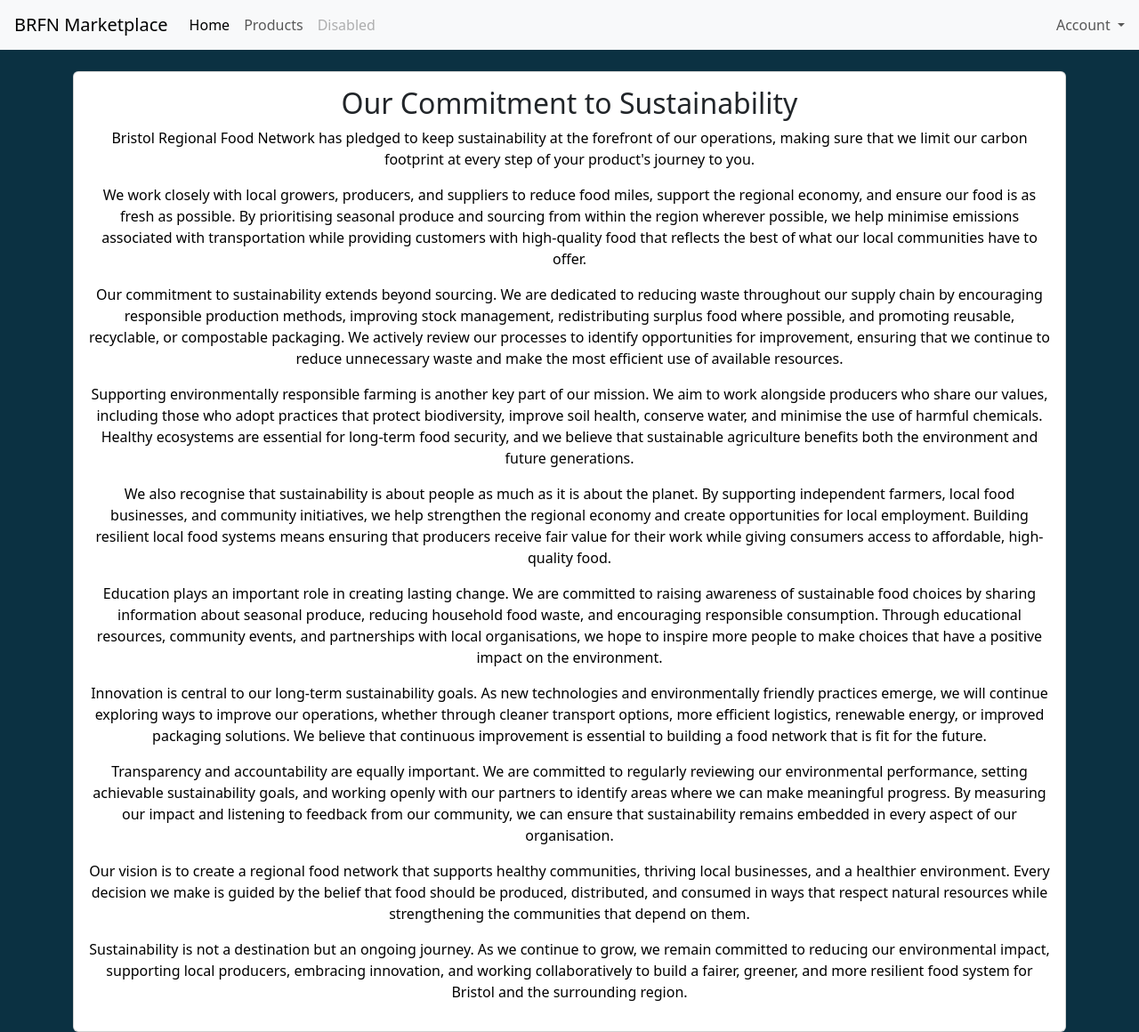
After one commit to goetic-zoe/UFCFTR-30-3-Distributed-and-Enterprise-Software-Development, a Django app: page /pledge in a window 1280 px wide. The commit adds this page. Shown: the whole page at 89% size. Run offline with Django 5.2, Linux system fonts and the light colour scheme.

Commit message:
Added pledge view and template with sustainability information.
Signed-off-by: goetic-zoe <github@bushycargo.com>

```diff
--- a/bristol_regional_food_network/urls.py
+++ b/bristol_regional_food_network/urls.py
@@ -16,7 +16,8 @@ Including another Urlconf
 """
 from django.contrib import admin
 from django.urls import path
-from digital_marketplace_platform.views import home, register, user_login, user_logout, product_list, add_to_cart, view_cart
+from digital_marketplace_platform.views import home, register, user_login, user_logout, product_list, add_to_cart, \
+    view_cart, pledge
 
 urlpatterns = [
     path('admin/', admin.site.urls),
@@ -27,4 +28,5 @@ urlpatterns = [
     path('products/', product_list, name='product_list'),
     path('add_to_cart/<int:product_id>/', add_to_cart, name='add_to_cart'),
     path('cart/', view_cart, name='view_cart'),
+    path('pledge', pledge, name='pledge'),
 ]
--- a/digital_marketplace_platform/views.py
+++ b/digital_marketplace_platform/views.py
@@ -6,6 +6,9 @@ from .models import Product, CartItem
 
 def home(request):
     return render(request, 'home.html')
+
+def pledge(request):
+    return render(request, 'pledge.html')
 
 def register(request):
     if request.method == 'POST':
--- a/templates/home.html
+++ b/templates/home.html
@@ -47,7 +47,7 @@
                         Bristol Regional Food Network has pledged to keep sustainability at the forefront of our operations
                         making sure that we limit our carbon footprint in every step of your products journey to you.
                     </p>
-                    <a href="#" class="btn btn-primary">View our pledge</a>
+                    <a href="{% url 'pledge' %}" class="btn btn-primary">View our pledge</a>
                 </div>
             </div>
         </div>
--- /dev/null
+++ b/templates/pledge.html
@@ -0,0 +1,87 @@
+{% extends "base.html" %}
+
+{% block content %}
+    <style>
+    p{
+        color: black;
+    }
+    </style>
+    <div class="row justify-content-center">
+        <div class="col-12">
+            <div class="card" style="width: 100%;">
+                {#                <img src="..." class="card-img-top" alt="...">#}
+                <div style="text-align: center" class="card-body">
+                    <section class="sustainability">
+                        <h2>Our Commitment to Sustainability</h2>
+                        <p>
+                            Bristol Regional Food Network has pledged to keep sustainability at the forefront of our operations,
+                            making sure that we limit our carbon footprint at every step of your product's journey to you.
+                        </p>
+                        <p>
+                            We work closely with local growers, producers, and suppliers to reduce food miles, support the
+                            regional economy, and ensure our food is as fresh as possible. By prioritising seasonal produce
+                            and sourcing from within the region wherever possible, we help minimise emissions associated with
+                            transportation while providing customers with high-quality food that reflects the best of what our
+                            local communities have to offer.
+                        </p>
+                        <p>
+                            Our commitment to sustainability extends beyond sourcing. We are dedicated to reducing waste
+                            throughout our supply chain by encouraging responsible production methods, improving stock management,
+                            redistributing surplus food where possible, and promoting reusable, recyclable, or compostable packaging.
+                            We actively review our processes to identify opportunities for improvement, ensuring that we continue to
+                            reduce unnecessary waste and make the most efficient use of available resources.
+                        </p>
+                        <p>
+                            Supporting environmentally responsible farming is another key part of our mission. We aim to
+                            work alongside producers who share our values, including those who adopt practices that protect
+                            biodiversity, improve soil health, conserve water, and minimise the use of harmful chemicals.
+                            Healthy ecosystems are essential for long-term food security, and we believe that sustainable
+                            agriculture benefits both the environment and future generations.
+                        </p>
+                        <p>
+                            We also recognise that sustainability is about people as much as it is about the planet. By
+                            supporting independent farmers, local food businesses, and community initiatives, we help strengthen
+                            the regional economy and create opportunities for local employment. Building resilient local
+                            food systems means ensuring that producers receive fair value for their work while giving
+                            consumers access to affordable, high-quality food.
+                        </p>
+                        <p>
+                            Education plays an important role in creating lasting change. We are committed to raising
+                            awareness of sustainable food choices by sharing information about seasonal produce, reducing
+                            household food waste, and encouraging responsible consumption. Through educational resources,
+                            community events, and partnerships with local organisations, we hope to inspire more people
+                            to make choices that have a positive impact on the environment.
+                        </p>
+
+                        <p>
+                            Innovation is central to our long-term sustainability goals. As new technologies and environmentally
+                            friendly practices emerge, we will continue exploring ways to improve our operations, whether
+                            through cleaner transport options, more efficient logistics, renewable energy, or improved
+                            packaging solutions. We believe that continuous improvement is essential to building a food
+                            network that is fit for the future.
+                        </p>
+                        <p>
+                            Transparency and accountability are equally important. We are committed to regularly reviewing
+                            our environmental performance, setting achievable sustainability goals, and working openly with
+                            our partners to identify areas where we can make meaningful progress. By measuring our impact
+                            and listening to feedback from our community, we can ensure that sustainability remains embedded
+                            in every aspect of our organisation.
+                        </p>
+                        <p>
+                            Our vision is to create a regional food network that supports healthy communities, thriving
+                            local businesses, and a healthier environment. Every decision we make is guided by the belief
+                            that food should be produced, distributed, and consumed in ways that respect natural resources
+                            while strengthening the communities that depend on them.
+                        </p>
+                        <p>
+                            Sustainability is not a destination but an ongoing journey. As we continue to grow, we remain
+                            committed to reducing our environmental impact, supporting local producers, embracing innovation,
+                            and working collaboratively to build a fairer, greener, and more resilient food system for Bristol
+                            and the surrounding region.
+                        </p>
+                    </section>
+                </div>
+            </div>
+        </div>
+    </div>
+{% endblock %}
```
